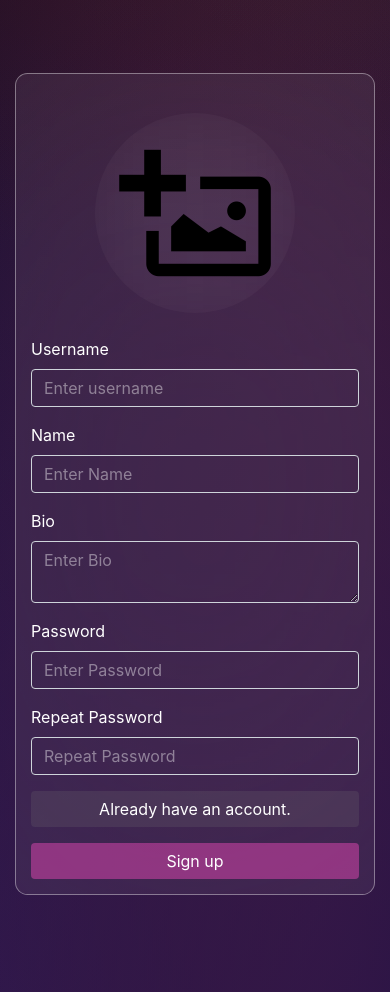
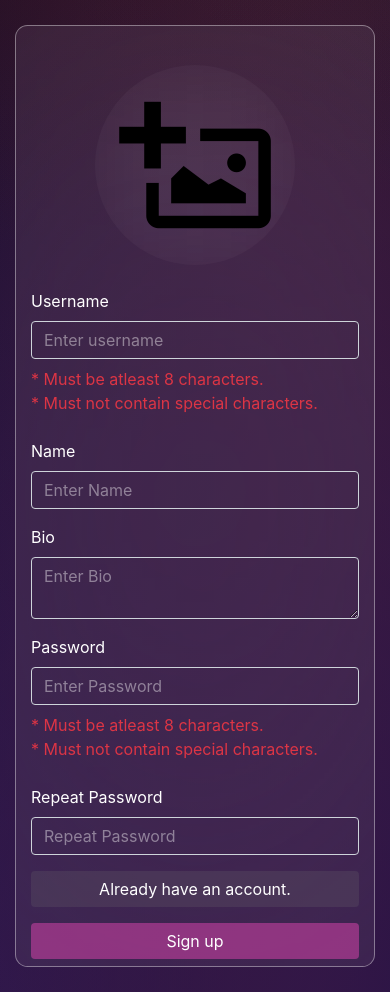
Before and after one commit to neytism/FoST-NOTEPAD-PROTOTYPE, a PHP site: page /signup.php in a window 390 px wide. Run offline with PHP 8.4, Linux system fonts and the light colour scheme; some libraries are stand-ins or nearby versions.

Commit message:
- fixed signup and profile responsiveness

```diff
--- a/signup.php
+++ b/signup.php
@@ -20,7 +20,29 @@ if (isset($_SESSION['user_id'])) {
     <link rel="stylesheet" href="https://maxcdn.bootstrapcdn.com/bootstrap/4.5.2/css/bootstrap.min.css">
     <link rel="stylesheet" href="https://cdn.jsdelivr.net/npm/bootstrap-icons@1.9.1/font/bootstrap-icons.css">
 
-    <title>Profile</title>
+    <title>Sign up</title>
+
+    <style>
+        .d-flex.justify-content-center {
+        display: flex;
+        justify-content: center;
+        align-items: center;
+        min-height: 100vh;
+        }
+
+        .note-card {
+        max-height: 95vh;
+        overflow-y: auto;
+        }
+
+        .note-card::-webkit-scrollbar {
+        display: none;
+        }
+
+        .form-group.d-flex {
+  justify-content: center;
+}
+    </style>
 </head>
 
 
@@ -30,26 +52,27 @@ if (isset($_SESSION['user_id'])) {
     <div class="gradient-background"></div>
 
 
-    <div class="hide-scroll d-flex justify-content-center align-items-center" style="height: 100%;">
+    <div class="hide-scroll d-flex justify-content-center" style="height: 100%;">
 
-        <div class="col-lg-4 col-md-12 mb-0 mb-lg-0" id="note-card-holder-1">
+        <div class="col-lg-4 col-md-12 mb-0 mb-lg-0" id="note-card-holder-1" >
 
-            <div class="w-100 shadow-1-strong rounded-card mb-4 note-card" >
+            <div class="w-100 shadow-1-strong rounded-card note-card" >
 
                 <form method="post" action="signupAction.php">
 
-                    <div class="form-group d-flex justify-content-center mt-4 mb-4" style="height: 200px;" >
-                        <label for="InputProfilePicture" style="display: block; height: 100%; cursor: pointer; ">
+                    <div class="form-group d-flex  mt-4 mb-4" style="height: 200px; max-height: 200px; text-align: center;" >
+                        <label for="InputProfilePicture" style="display: block; cursor: pointer; ">
                             <input type="file" accept="image/*" name="image" id="InputProfilePicture" style="display: none;">
 
-                            <img id="displayImage" src="assets/images/add-image.png"  style="cursor: pointer; border-radius: 50%; backdrop-filter: blur(50px); background-color: rgba(0, 0, 0, 0); object-fit: contain; height: 100%; width: 100%; vertical-align: middle;" title="Profile Picture. Limited to 1MB.">
+                            <img id="displayImage" src="assets/images/add-image.png"  style="cursor: pointer; border-radius: 50%; backdrop-filter: blur(50px); background-color: rgba(0, 0, 0, 0); object-fit: contain; width: 100%; max-width: 200px ;vertical-align: middle;" title="Optional Profile Picture. Limited to 1MB.">
                         </label>
                     </div>
 
                     <div class="form-group">
                       <label for="InputUsername">Username</label>
                       <input type="text" class="form-control bg-transparent" name="uname" id="InputUsername" aria-describedby="emailHelp" placeholder="Enter username" required>
-                    </div>
+                      <label for="" class="text-danger mt-2">* Must be atleast 8 characters. <br>* Must not contain special characters.</label>
+                      </div>
 
                     <div class="form-group">
                         <label for="InputUsername">Name</label>
@@ -64,7 +87,9 @@ if (isset($_SESSION['user_id'])) {
                     <div class="form-group">
                         <label for="InputPassword">Password</label>
                         <input type="password" class="form-control bg-transparent" id="InputPassword" name="pword" placeholder="Enter Password" required>
+                        <label for="" class="text-danger mt-2">* Must be atleast 8 characters. <br>* Must not contain special characters.</label>
                     </div>
+
 
                     <div class="form-group">
                         <label for="InputPassword">Repeat Password</label>
```
Also changed, not shown: profile.php (+36 -4 lines).
